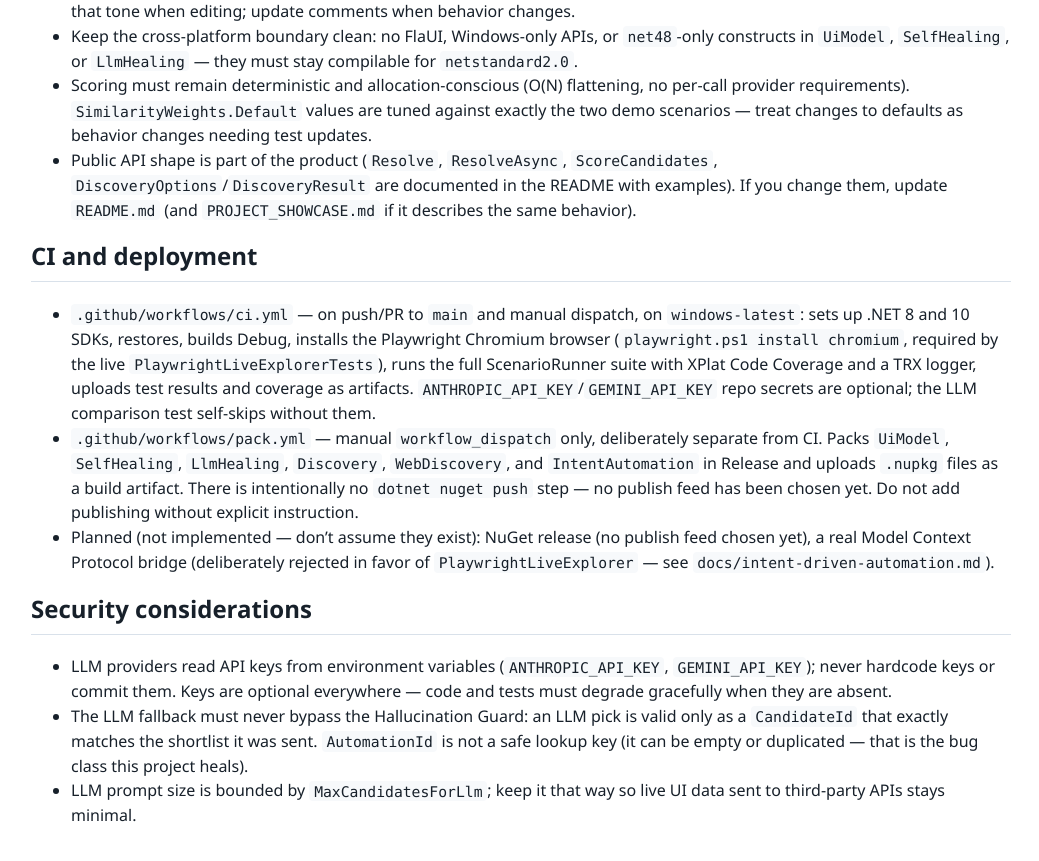
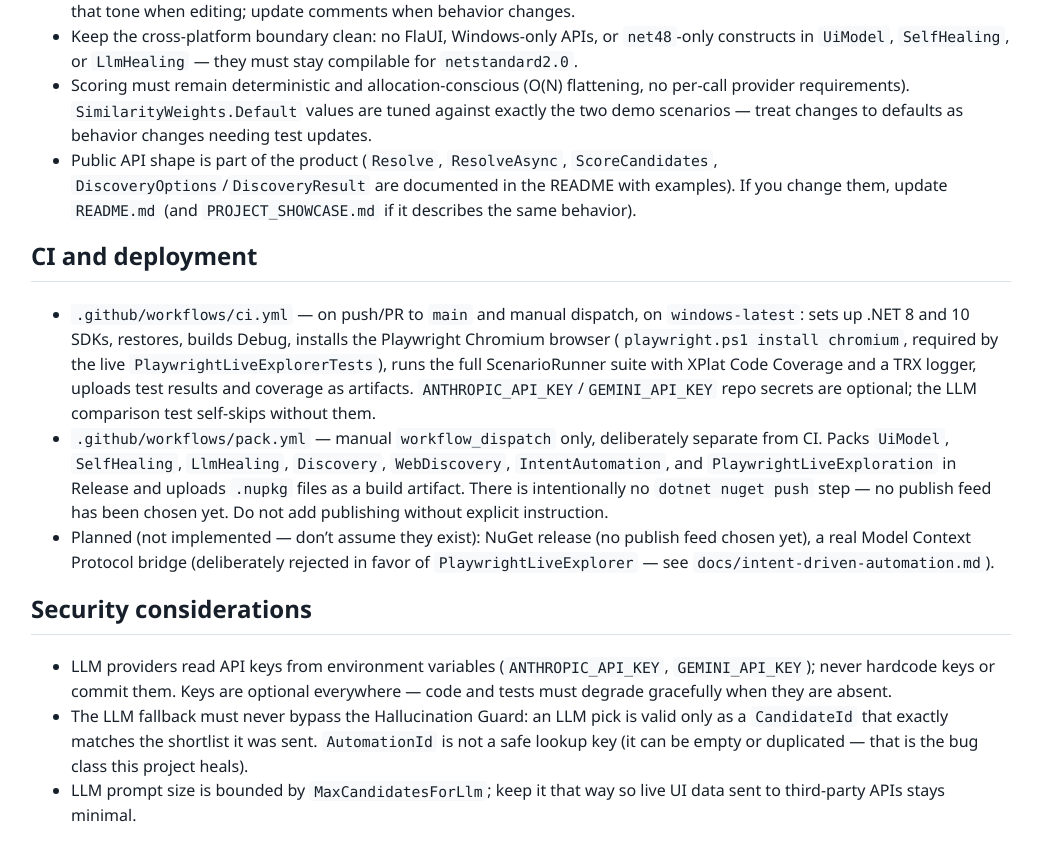
Before and after one commit to mustafasercansak/automation-sandbox, a Jekyll site: the page built from AGENTS.md, in a window 1280 px wide and 900 px high, scrolled down 3760 px. Shown: the top 861 px of the window, without its empty margins (119-1158 px from the left). Built offline with Jekyll 4.4.1, drawn with Linux system fonts in a browser that asks for light colours; our own code applies the rules of GitHub Pages for plain Markdown files.

Commit message:
feat: Add dry_run option to release workflow and include PlaywrightLiveExploration package

```diff
--- a/AGENTS.md
+++ b/AGENTS.md
@@ -82,7 +82,7 @@ When changing scoring, discovery, or resolver behavior, add or update tests here
 ## CI and deployment
 
 - `.github/workflows/ci.yml` — on push/PR to `main` and manual dispatch, on `windows-latest`: sets up .NET 8 and 10 SDKs, restores, builds Debug, installs the Playwright Chromium browser (`playwright.ps1 install chromium`, required by the live `PlaywrightLiveExplorerTests`), runs the full ScenarioRunner suite with XPlat Code Coverage and a TRX logger, uploads test results and coverage as artifacts. `ANTHROPIC_API_KEY`/`GEMINI_API_KEY` repo secrets are optional; the LLM comparison test self-skips without them.
-- `.github/workflows/pack.yml` — manual `workflow_dispatch` only, deliberately separate from CI. Packs `UiModel`, `SelfHealing`, `LlmHealing`, `Discovery`, `WebDiscovery`, and `IntentAutomation` in Release and uploads `.nupkg` files as a build artifact. There is intentionally no `dotnet nuget push` step — no publish feed has been chosen yet. Do not add publishing without explicit instruction.
+- `.github/workflows/pack.yml` — manual `workflow_dispatch` only, deliberately separate from CI. Packs `UiModel`, `SelfHealing`, `LlmHealing`, `Discovery`, `WebDiscovery`, `IntentAutomation`, and `PlaywrightLiveExploration` in Release and uploads `.nupkg` files as a build artifact. There is intentionally no `dotnet nuget push` step — no publish feed has been chosen yet. Do not add publishing without explicit instruction.
 - Planned (not implemented — don't assume they exist): NuGet release (no publish feed chosen yet), a real Model Context Protocol bridge (deliberately rejected in favor of `PlaywrightLiveExplorer` — see `docs/intent-driven-automation.md`).
 
 ## Security considerations
```
Also changed, not shown: .github/workflows/release.yml.
